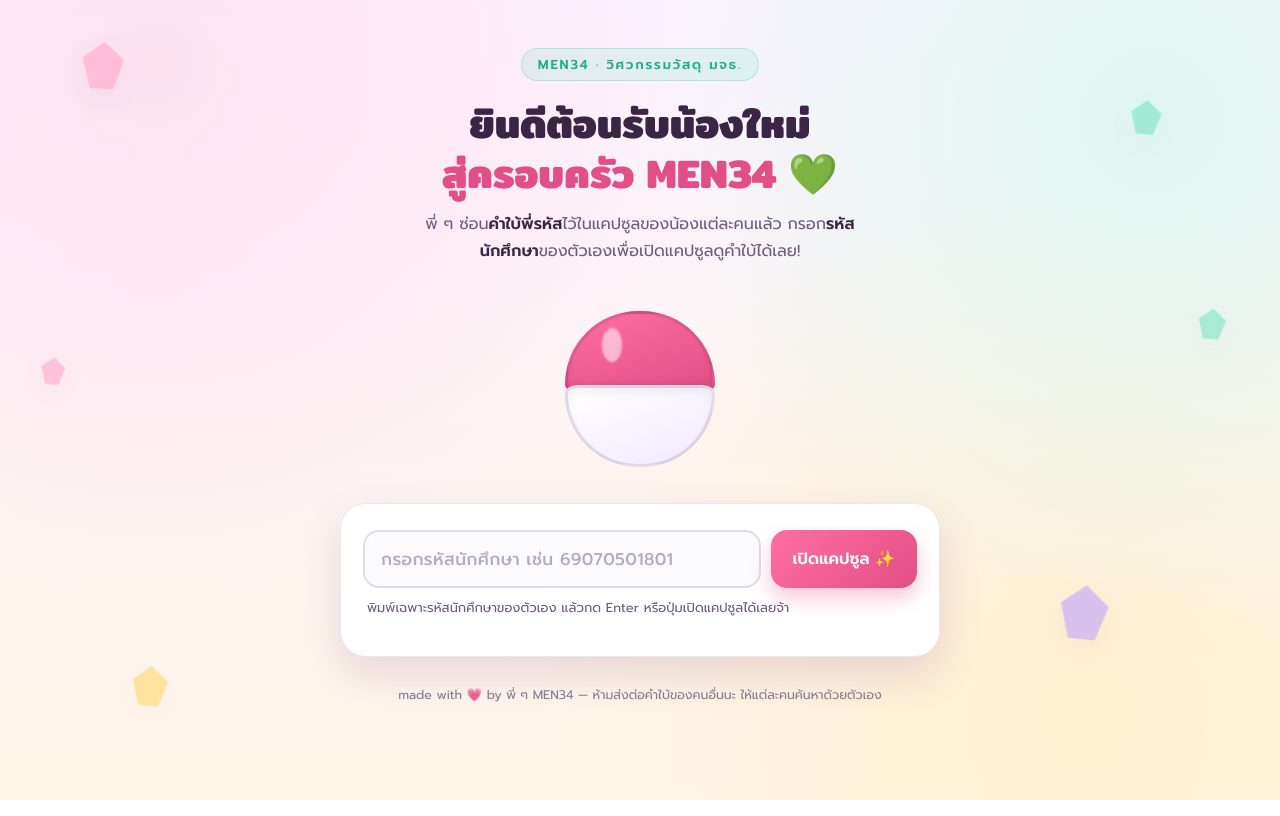
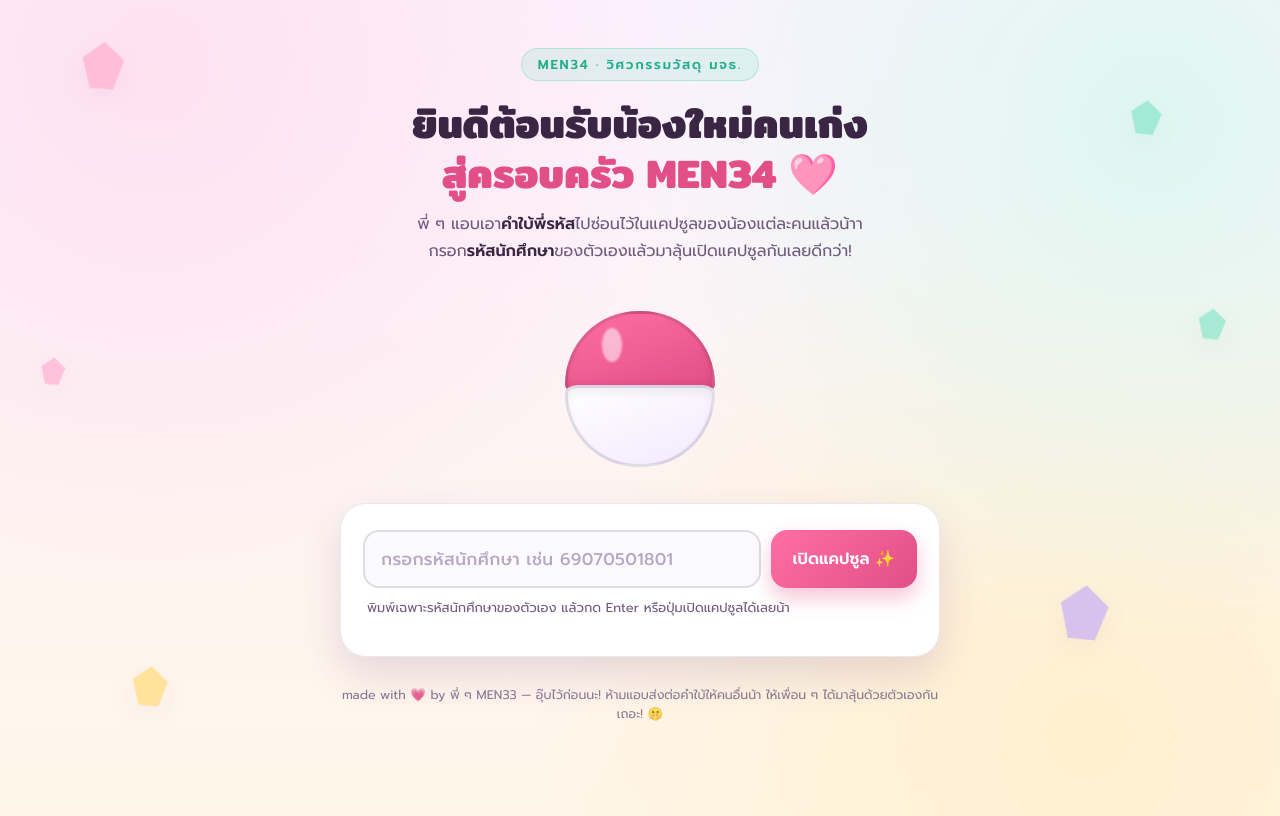
Before and after one commit to premkrxt/sairahatmen34, a plain HTML site: page index.html in a window 1280 px wide. Drawn offline with Linux system fonts and the light colour scheme.

Commit message:
index.html

```diff
--- a/index.html
+++ b/index.html
@@ -3,7 +3,7 @@
 <head>
 <meta charset="UTF-8">
 <meta name="viewport" content="width=device-width, initial-scale=1.0">
-<title>MEN34 · ตามล่าคำใบ้น้องรหัส</title>
+<title>MEN34 · กิจกรรมตามล่าหาพี่รหัส</title>
 <link rel="preconnect" href="https://fonts.googleapis.com">
 <link rel="preconnect" href="https://fonts.gstatic.com" crossorigin>
 <link href="https://fonts.googleapis.com/css2?family=Mitr:wght@400;500;600;700&family=Prompt:wght@300;400;500;600;700&display=swap" rel="stylesheet">
@@ -354,9 +354,9 @@
 
   <div class="wrap">
     <div class="eyebrow">MEN34 · วิศวกรรมวัสดุ มจธ.</div>
-    <h1>ยินดีต้อนรับน้องใหม่<br><span>สู่ครอบครัว MEN34</span> 💚</h1>
-    <p class="sub">พี่ ๆ ซ่อน<strong>คำใบ้พี่รหัส</strong>ไว้ในแคปซูลของน้องแต่ละคนแล้ว
-      กรอก<strong>รหัสนักศึกษา</strong>ของตัวเองเพื่อเปิดแคปซูลดูคำใบ้ได้เลย!</p>
+    <h1>ยินดีต้อนรับน้องใหม่คนเก่ง<br><span>สู่ครอบครัว MEN34</span> 🩷</h1>
+    <p class="sub">พี่ ๆ แอบเอา<strong>คำใบ้พี่รหัส</strong>ไปซ่อนไว้ในแคปซูลของน้องแต่ละคนแล้วน้าา
+      กรอก<strong>รหัสนักศึกษา</strong>ของตัวเองแล้วมาลุ้นเปิดแคปซูลกันเลยดีกว่า!</p>
 
     <div class="stage" id="stage">
       <div class="capsule" id="capsule">
@@ -374,7 +374,7 @@
         <input id="sid" type="text" inputmode="numeric" placeholder="กรอกรหัสนักศึกษา เช่น 69070501801" maxlength="20" autocomplete="off">
         <button id="go">เปิดแคปซูล ✨</button>
       </div>
-      <p class="hint-text">พิมพ์เฉพาะรหัสนักศึกษาของตัวเอง แล้วกด Enter หรือปุ่มเปิดแคปซูลได้เลยจ้า</p>
+      <p class="hint-text">พิมพ์เฉพาะรหัสนักศึกษาของตัวเอง แล้วกด Enter หรือปุ่มเปิดแคปซูลได้เลยน้า</p>
 
       <div class="result" id="result">
         <div class="err-box">
@@ -389,7 +389,7 @@
       </div>
     </div>
 
-    <p class="footnote">made with 💗 by พี่ ๆ MEN34 — ห้ามส่งต่อคำใบ้ของคนอื่นนะ ให้แต่ละคนค้นหาด้วยตัวเอง</p>
+    <p class="footnote">made with 💗 by พี่ ๆ MEN33 — อุ๊บไว้ก่อนนะ! ห้ามแอบส่งต่อคำใบ้ให้คนอื่นน้า ให้เพื่อน ๆ ได้มาลุ้นด้วยตัวเองกันเถอะ! 🤫</p>
   </div>
 
 <script>
@@ -404,7 +404,7 @@
   const nameLine = document.getElementById('nameLine');
   const hintList = document.getElementById('hintList');
 
-  const WELCOME_WORDS = ['ยินดีต้อนรับสู่รั้ว MEN34! 🎉','เจอแล้ว! แคปซูลของน้องมาแล้วจ้า 🥳','เปิดออกมาแล้วนะ ดูสิใครซ่อนคำใบ้ไว้! 💌'];
+  const WELCOME_WORDS = ['ยินดีต้อนรับสู่รั้ว MEN34! 🎉','ท๊าดา! แคปซูลของน้องมาแล้วน้า 🥳','เปิดออกมาแล้วนะ ดูสิใครซ่อนคำใบ้ไว้! 💌'];
 
   function isUrl(str){
     return /^https?:\/\//i.test(str.trim());
```
